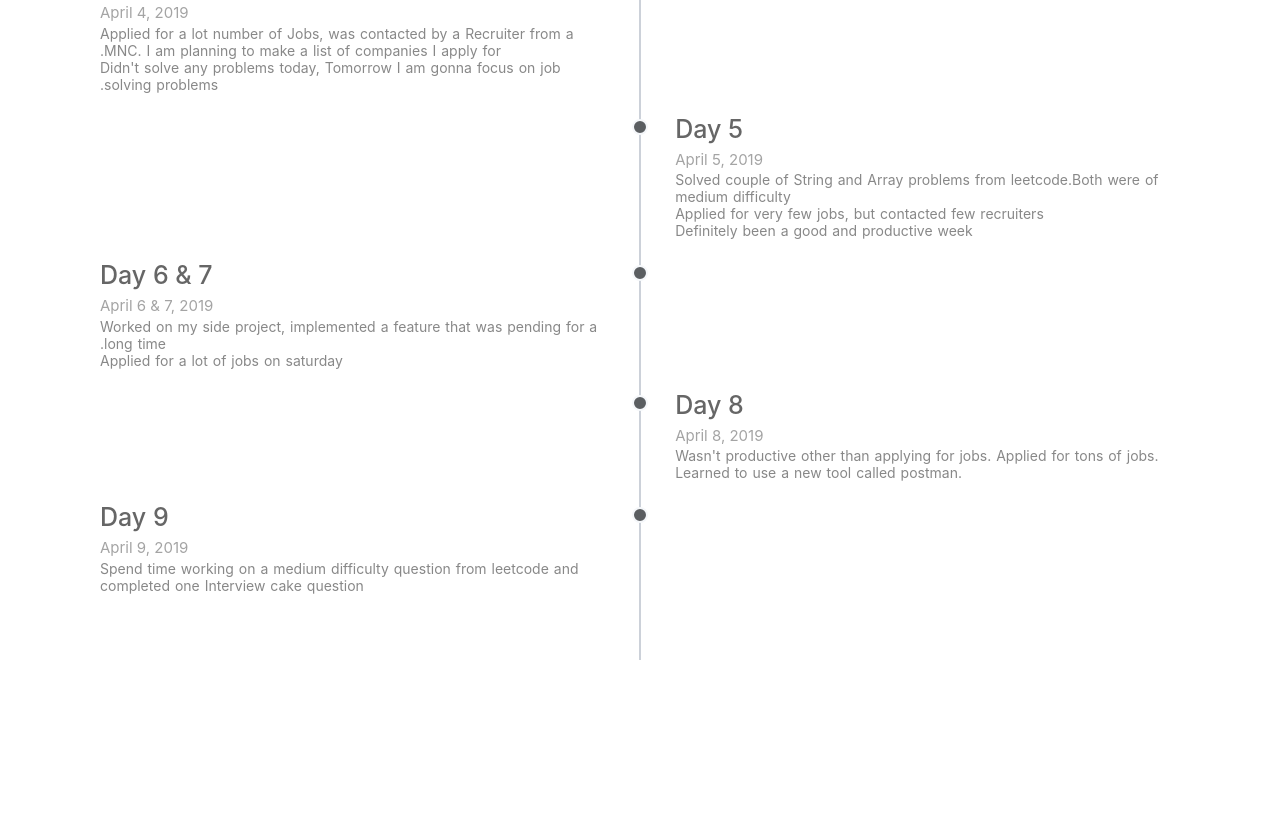
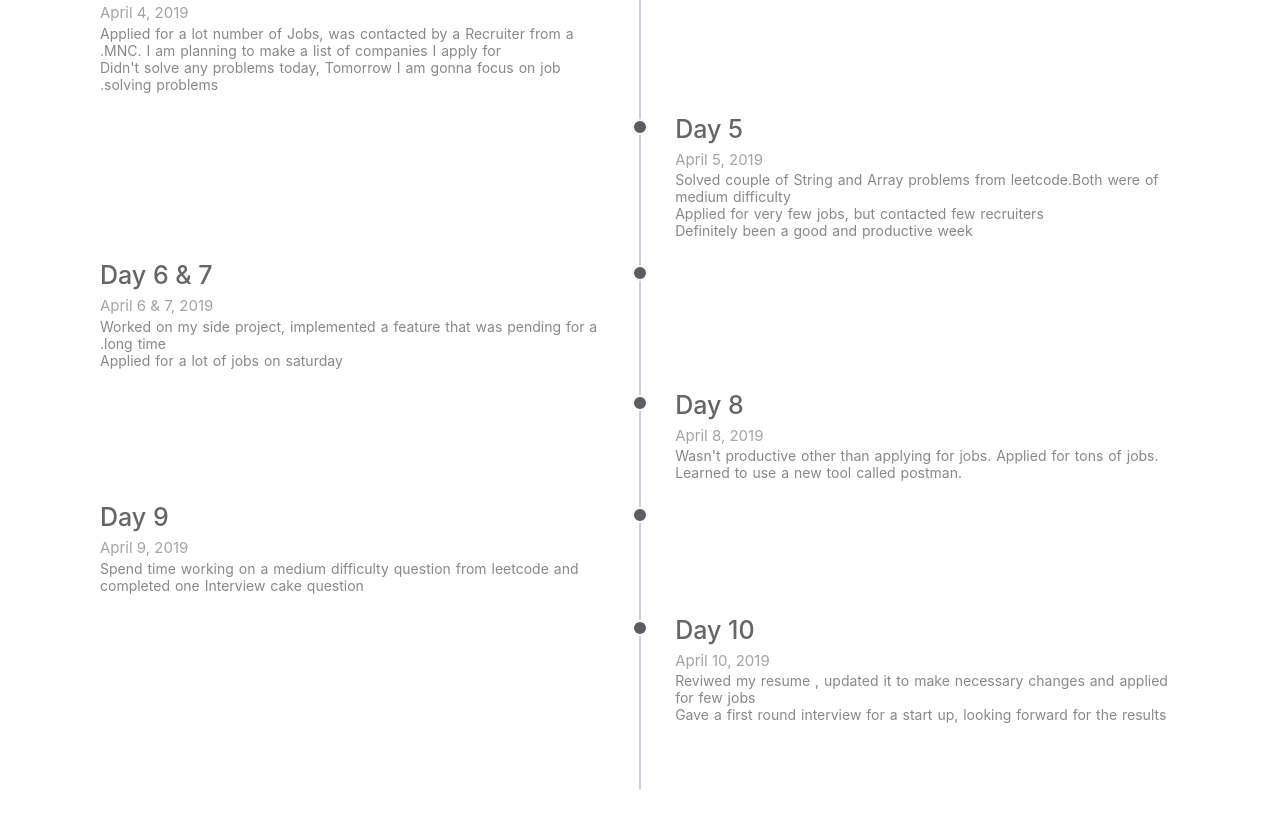
Before and after one commit to manojkumarsmks/manojkumarsmks.github.io, a plain HTML site: page index.html in a window 1280 px wide. Shown: the part 1078-1905 px from the top of the page. Before the commit the page ends 1818 px from the top, so only its background shows below. Drawn offline with nearby package versions, Linux system fonts and the light colour scheme.

Commit message:
Day 10 updates

```diff
--- a/index.html
+++ b/index.html
@@ -100,6 +100,15 @@
 		  </div>
 	   </div>
 
+	   <div class="timeline-block timeline-block-right">
+		  <div class="marker"></div>
+		  <div class="timeline-content">
+			 <h3>Day 10</h3>
+			 <span>April 10, 2019</span>
+			 <p>Reviwed my resume , updated it to make necessary changes and applied for few jobs</br>Gave a first round interview for a start up, looking forward for the results</p>
+		  </div>
+	   </div>
+
 
 	</div>
 
```
